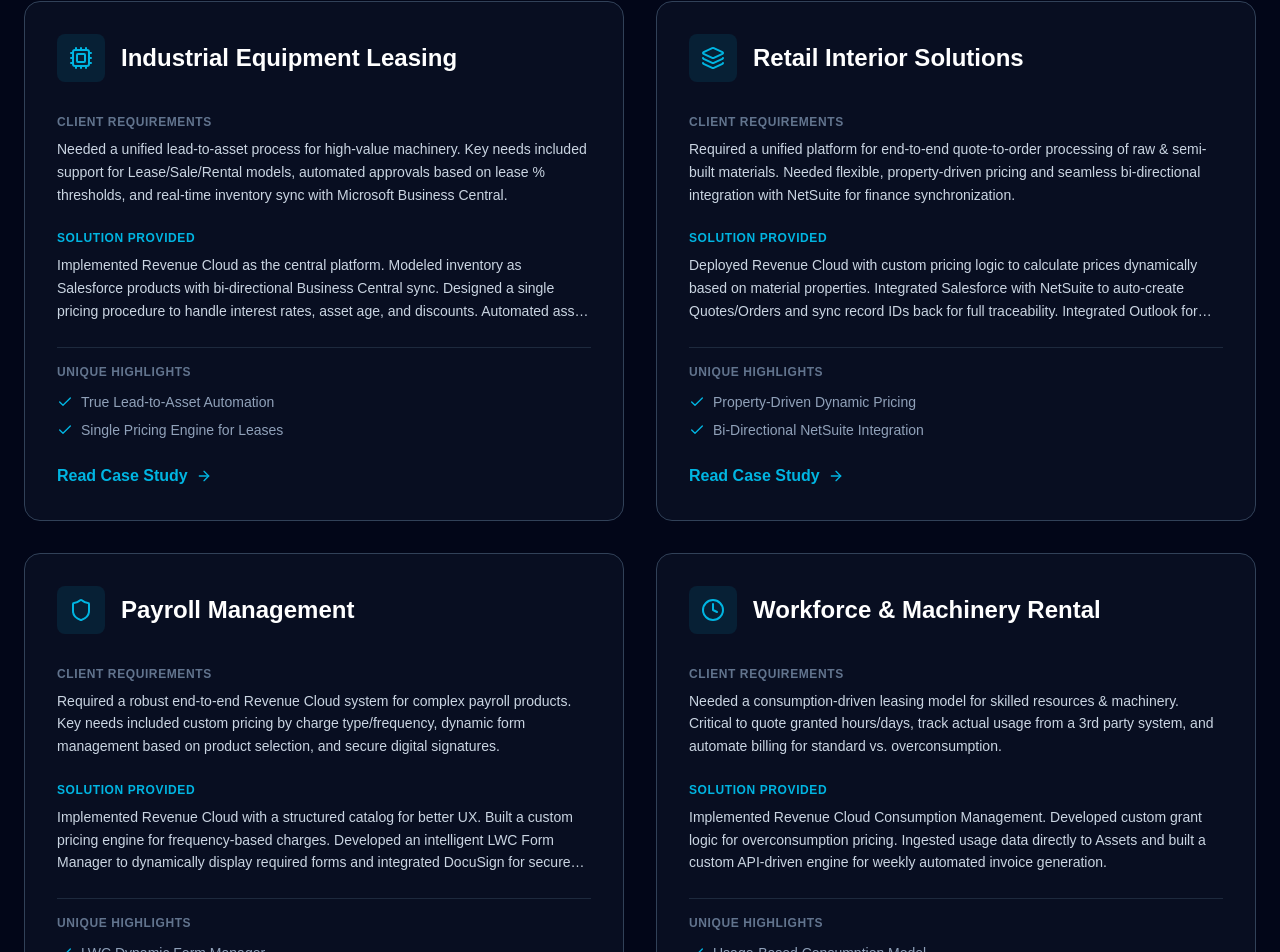
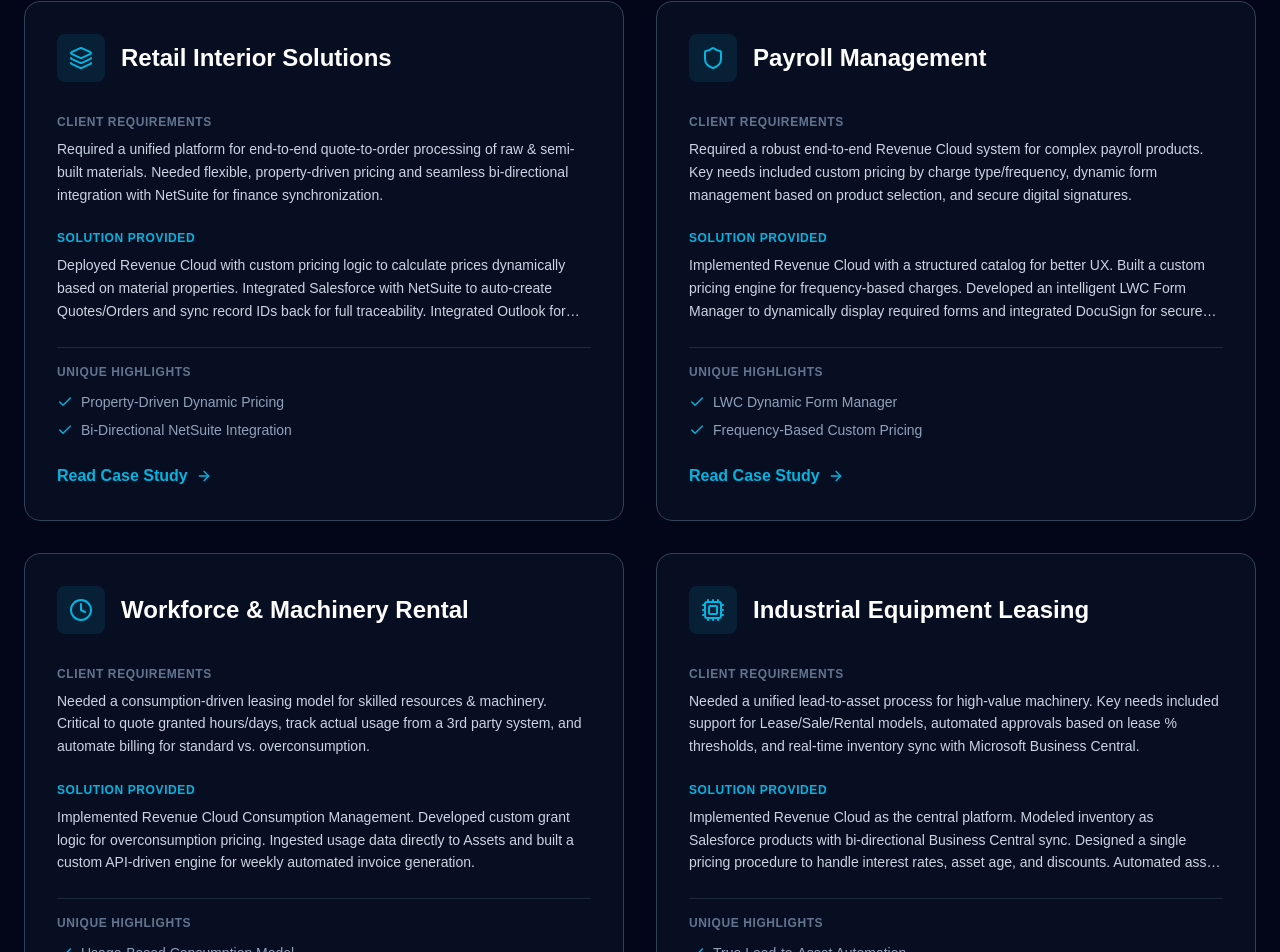
Before and after one commit to Omnicloud-Software-Consulting-Pvt-Ltd/OmniCloud-Website-2026, a Next.js app: page /success-stories in a window 1280 px wide. Shown: the part 404-1356 px from the top of the page. Built offline with nearby package versions, Linux system fonts and the light colour scheme.

Commit message:
Reorder success stories
Retail Interior Solutions, Payroll Management, Workforce & Machinery
Rental, Industrial Equipment Leasing.

Co-Authored-By: Claude Sonnet 5 <noreply@anthropic.com>

```diff
--- a/app/success-stories/page.tsx
+++ b/app/success-stories/page.tsx
@@ -6,14 +6,6 @@ import Fireflies from '../../components/Fireflies';
 
 export default function SuccessStories() {
   const stories = [
-    {
-      title: "Industrial Equipment Leasing",
-      icon: Cpu,
-      href: "/success-stories/industrial-leasing",
-      requirements: "Needed a unified lead-to-asset process for high-value machinery. Key needs included support for Lease/Sale/Rental models, automated approvals based on lease % thresholds, and real-time inventory sync with Microsoft Business Central.",
-      solution: "Implemented Revenue Cloud as the central platform. Modeled inventory as Salesforce products with bi-directional Business Central sync. Designed a single pricing procedure to handle interest rates, asset age, and discounts. Automated asset creation upon quote finalization.",
-      highlights: ["True Lead-to-Asset Automation", "Single Pricing Engine for Leases", "Smart Lease-Based Approvals", "Bi-Directional Inventory Sync"]
-    },
     {
       title: "Retail Interior Solutions",
       icon: Layers,
@@ -37,6 +29,14 @@ export default function SuccessStories() {
       requirements: "Needed a consumption-driven leasing model for skilled resources & machinery. Critical to quote granted hours/days, track actual usage from a 3rd party system, and automate billing for standard vs. overconsumption.",
       solution: "Implemented Revenue Cloud Consumption Management. Developed custom grant logic for overconsumption pricing. Ingested usage data directly to Assets and built a custom API-driven engine for weekly automated invoice generation.",
       highlights: ["Usage-Based Consumption Model", "Overconsumption Pricing Logic", "Weekly Automated Invoicing", "Asset-Level Billing"]
+    },
+    {
+      title: "Industrial Equipment Leasing",
+      icon: Cpu,
+      href: "/success-stories/industrial-leasing",
+      requirements: "Needed a unified lead-to-asset process for high-value machinery. Key needs included support for Lease/Sale/Rental models, automated approvals based on lease % thresholds, and real-time inventory sync with Microsoft Business Central.",
+      solution: "Implemented Revenue Cloud as the central platform. Modeled inventory as Salesforce products with bi-directional Business Central sync. Designed a single pricing procedure to handle interest rates, asset age, and discounts. Automated asset creation upon quote finalization.",
+      highlights: ["True Lead-to-Asset Automation", "Single Pricing Engine for Leases", "Smart Lease-Based Approvals", "Bi-Directional Inventory Sync"]
     }
   ];
 
```
